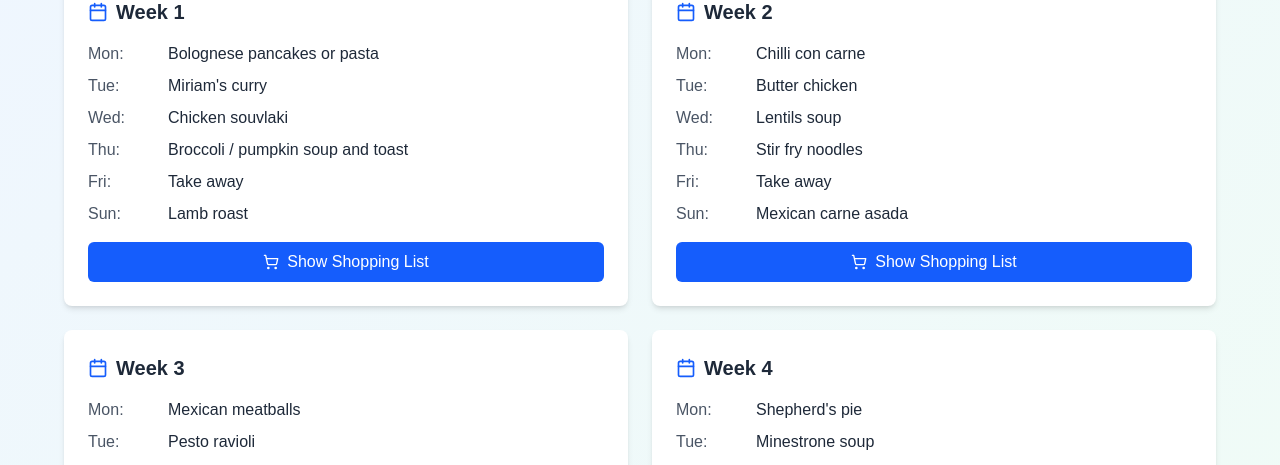
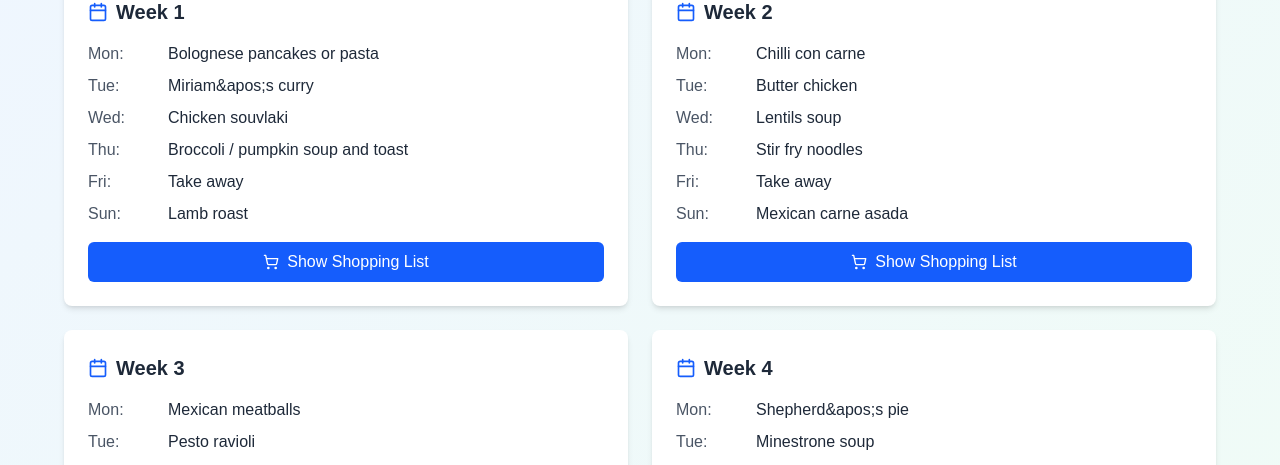
Before and after one commit to alex-renteria/meal-planner, a Next.js app: page / in a window 1280 px wide. Shown: the part 146-611 px from the top of the page. Built offline with nearby package versions, Linux system fonts and the light colour scheme.

Commit message:
Fixed apostrophe syntax errors

```diff
--- a/components/MealPlanner.tsx
+++ b/components/MealPlanner.tsx
@@ -114,7 +114,7 @@ const MealPlanner = () => {
       title: "Week 1",
       meals: {
         Monday: "Bolognese pancakes or pasta",
-        Tuesday: "Miriam's curry",
+        Tuesday: "Miriam&apos;s curry",
         Wednesday: "Chicken souvlaki",
         Thursday: "Broccoli / pumpkin soup and toast",
         Friday: "Take away",
@@ -211,7 +211,7 @@ const MealPlanner = () => {
     week4: {
       title: "Week 4",
       meals: {
-        Monday: "Shepherd's pie",
+        Monday: "Shepherd&apos;s pie",
         Tuesday: "Minestrone soup",
         Wednesday: "Chicken schnitzel and 3 veg",
         Thursday: "Carbonara pasta",
```
